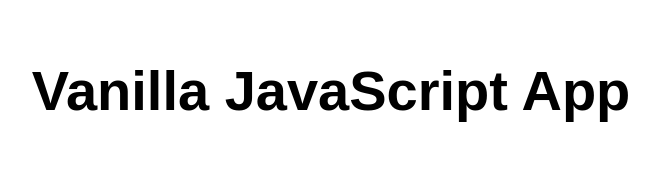
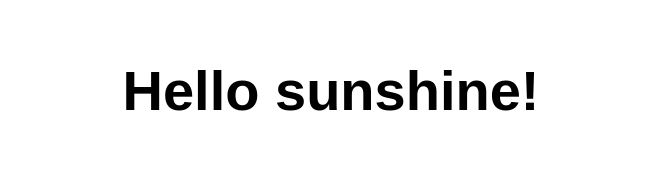
Before and after one commit to al-har/alinescafewapp, a website: page src/index.html in a window 1280 px wide. Shown: the whole page, without its empty margins (309-968 px from the left). Drawn offline with Linux system fonts and the light colour scheme.

Commit message:
Update index.html

```diff
--- a/src/index.html
+++ b/src/index.html
@@ -10,7 +10,7 @@
 
 <body>
   <main>
-    <h1>Vanilla JavaScript App</h1>
+    <h1>Hello sunshine!</h1>
   </main>
 </body>
 
```
